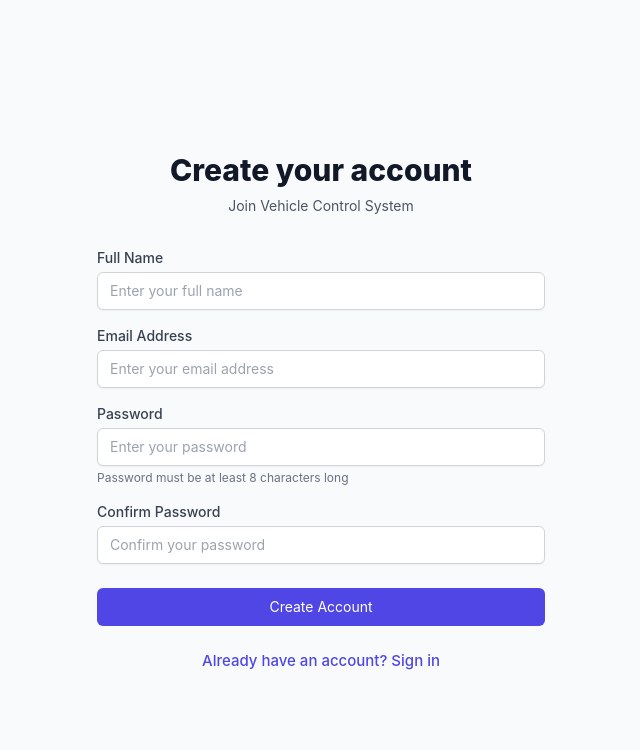
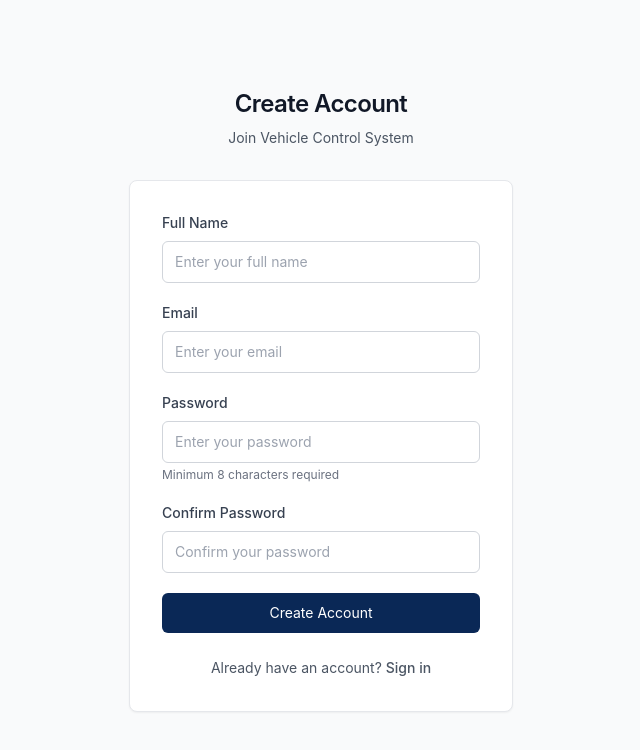
Before and after one commit to sanohind/vecos-frontend, a Vue app: page /register in a window 1280 px wide. Shown: the top 750 px of the page, without its empty margins (319-959 px from the left). Built offline with nearby package versions, Linux system fonts and the light colour scheme.

Commit message:
FIX: login & register design

```diff
--- a/src/views/LoginView.vue
+++ b/src/views/LoginView.vue
@@ -1,82 +1,97 @@
 <!-- src/views/LoginView.vue -->
 <template>
-  <div class="min-h-screen flex items-center justify-center bg-gray-50 py-12 px-4 sm:px-6 lg:px-8">
-    <div class="max-w-md w-full space-y-8">
-      <div>
-        <h2 class="mt-6 text-center text-3xl font-extrabold text-gray-900">
+  <div class="min-h-screen flex items-center justify-center bg-gray-50">
+    <div class="w-full max-w-sm">
+      <!-- Logo Section -->
+      <div class="text-center mb-8">
+        <img :src="sanohLogo" alt="Sanoh" class="h-12 w-auto mx-auto mb-4" />
+        <h1 class="text-2xl font-semibold text-gray-900 tracking-tight">
           Vehicle Control System
-        </h2>
-        <p class="mt-2 text-center text-sm text-gray-600">
-          Sign in to your account
-        </p>
+        </h1>
       </div>
 
-      <form class="mt-8 space-y-6" @submit.prevent="handleLogin">
-        <div class="rounded-md shadow-sm -space-y-px">
+      <!-- Login Form -->
+      <div class="bg-white border border-gray-200 rounded-lg p-8 shadow-sm">
+        <form @submit.prevent="handleLogin" class="space-y-5">
+          <!-- Email Field -->
           <div>
-            <label for="email" class="sr-only">Email address</label>
+            <label for="email" class="block text-sm font-medium text-gray-700 mb-2">
+              Email
+            </label>
             <input
               id="email"
               v-model="form.email"
-              name="email"
               type="email"
               autocomplete="email"
               required
-              class="appearance-none rounded-none relative block w-full px-3 py-2 border border-gray-300 placeholder-gray-500 text-gray-900 rounded-t-md focus:outline-none focus:ring-indigo-500 focus:border-indigo-500 focus:z-10 sm:text-sm"
-              :class="{ 'border-red-500': errors.email }"
-              placeholder="Email address"
+              class="block w-full px-3 py-2.5 border border-gray-300 rounded-md text-sm placeholder-gray-400 focus:outline-none focus:ring-2 focus:border-transparent transition-colors"
+              :class="{ 'border-red-300 focus:ring-red-500': errors.email, 'focus:ring-blue-500': !errors.email }"
+              style="--focus-ring-color: #0A2856;"
+              @focus="$event.target.style.setProperty('--tw-ring-color', '#0A2856')"
+              placeholder="Enter your email"
             />
-            <span v-if="errors.email" class="text-red-500 text-xs mt-1">{{ errors.email[0] }}</span>
+            <p v-if="errors.email" class="text-red-600 text-xs mt-1">
+              {{ errors.email[0] }}
+            </p>
           </div>
 
+          <!-- Password Field -->
           <div>
-            <label for="password" class="sr-only">Password</label>
+            <label for="password" class="block text-sm font-medium text-gray-700 mb-2">
+              Password
+            </label>
             <input
               id="password"
               v-model="form.password"
-              name="password"
               type="password"
               autocomplete="current-password"
               required
-              class="appearance-none rounded-none relative block w-full px-3 py-2 border border-gray-300 placeholder-gray-500 text-gray-900 rounded-b-md focus:outline-none focus:ring-indigo-500 focus:border-indigo-500 focus:z-10 sm:text-sm"
-              :class="{ 'border-red-500': errors.password }"
-              placeholder="Password"
+              class="block w-full px-3 py-2.5 border border-gray-300 rounded-md text-sm placeholder-gray-400 focus:outline-none focus:ring-2 focus:border-transparent transition-colors"
+              :class="{ 'border-red-300 focus:ring-red-500': errors.password, 'focus:ring-blue-500': !errors.password }"
+              style="--focus-ring-color: #0A2856;"
+              @focus="$event.target.style.setProperty('--tw-ring-color', '#0A2856')"
+              placeholder="Enter your password"
             />
-            <span v-if="errors.password" class="text-red-500 text-xs mt-1">{{ errors.password[0] }}</span>
+            <p v-if="errors.password" class="text-red-600 text-xs mt-1">
+              {{ errors.password[0] }}
+            </p>
           </div>
-        </div>
 
-        <!-- Error Message -->
-        <div v-if="errorMessage" class="bg-red-100 border border-red-400 text-red-700 px-4 py-3 rounded">
-          {{ errorMessage }}
-        </div>
+          <!-- Error Message -->
+          <div v-if="errorMessage" class="bg-red-50 border border-red-200 text-red-700 px-4 py-3 rounded-md text-sm">
+            {{ errorMessage }}
+          </div>
 
-        <div>
+          <!-- Submit Button -->
           <button
             type="submit"
             :disabled="loading"
-            class="group relative w-full flex justify-center py-2 px-4 border border-transparent text-sm font-medium rounded-md text-white bg-indigo-600 hover:bg-indigo-700 focus:outline-none focus:ring-2 focus:ring-offset-2 focus:ring-indigo-500 disabled:opacity-50"
+            class="w-full text-white py-2.5 px-4 rounded-md text-sm font-medium focus:outline-none focus:ring-2 focus:ring-offset-2 disabled:opacity-50 disabled:cursor-not-allowed transition-colors"
+            style="background-color: #0A2856; hover:background-color: #083144;"
+            @mouseover="$event.target.style.backgroundColor = '#083144'"
+            @mouseout="$event.target.style.backgroundColor = '#0A2856'"
           >
-            <span v-if="loading">
-              <svg class="animate-spin -ml-1 mr-3 h-5 w-5 text-white" xmlns="http://www.w3.org/2000/svg" fill="none" viewBox="0 0 24 24">
+            <span v-if="loading" class="flex items-center justify-center">
+              <svg class="animate-spin -ml-1 mr-2 h-4 w-4" fill="none" viewBox="0 0 24 24">
                 <circle class="opacity-25" cx="12" cy="12" r="10" stroke="currentColor" stroke-width="4"></circle>
                 <path class="opacity-75" fill="currentColor" d="M4 12a8 8 0 018-8V0C5.373 0 0 5.373 0 12h4zm2 5.291A7.962 7.962 0 014 12H0c0 3.042 1.135 5.824 3 7.938l3-2.647z"></path>
               </svg>
               Signing in...
             </span>
-            <span v-else>Sign in</span>
+            <span v-else>Sign In</span>
           </button>
-        </div>
+        </form>
 
-        <div class="text-center">
+        <!-- Register Link -->
+        <div class="mt-6 text-center">
           <router-link
             to="/register"
-            class="font-medium text-indigo-600 hover:text-indigo-500"
+            class="text-sm text-gray-600 hover:text-gray-900 transition-colors"
           >
-            Don't have an account? Sign up
+            Need an account? <span class="font-medium">Sign up</span>
           </router-link>
         </div>
-      </form>
+      </div>
     </div>
   </div>
 </template>
@@ -85,6 +100,7 @@
 import { ref } from 'vue'
 import { useRouter } from 'vue-router'
 import { useAuthStore } from '@/stores/auth'
+import sanohLogo from '@/assets/sanoh-logo.png'
 
 export default {
   name: 'LoginView',
@@ -115,7 +131,7 @@ export default {
           errorMessage.value = result.message
           errors.value = result.errors || {}
         }
-      } catch (error) {
+      } catch {
         errorMessage.value = 'An unexpected error occurred'
       } finally {
         loading.value = false
@@ -127,7 +143,8 @@ export default {
       errors,
       errorMessage,
       loading,
-      handleLogin
+      handleLogin,
+      sanohLogo
     }
   }
 }
--- a/src/views/RegisterView.vue
+++ b/src/views/RegisterView.vue
@@ -1,117 +1,131 @@
 <!-- src/views/RegisterView.vue -->
 <template>
-  <div class="min-h-screen flex items-center justify-center bg-gray-50 py-12 px-4 sm:px-6 lg:px-8">
-    <div class="max-w-md w-full space-y-8">
-      <div>
-        <h2 class="mt-6 text-center text-3xl font-extrabold text-gray-900">
-          Create your account
-        </h2>
-        <p class="mt-2 text-center text-sm text-gray-600">
+  <div class="min-h-screen flex items-center justify-center bg-gray-50">
+    <div class="w-full max-w-sm">
+      <!-- Header Section -->
+      <div class="text-center mb-8">
+        <h1 class="text-2xl font-semibold text-gray-900 tracking-tight">
+          Create Account
+        </h1>
+        <p class="mt-2 text-sm text-gray-600">
           Join Vehicle Control System
         </p>
       </div>
 
-      <form class="mt-8 space-y-6" @submit.prevent="handleRegister">
-        <div class="space-y-4">
-          <!-- Name -->
+      <!-- Register Form -->
+      <div class="bg-white border border-gray-200 rounded-lg p-8 shadow-sm">
+        <form @submit.prevent="handleRegister" class="space-y-5">
+          <!-- Name Field -->
           <div>
-            <label for="name" class="block text-sm font-medium text-gray-700">
+            <label for="name" class="block text-sm font-medium text-gray-700 mb-2">
               Full Name
             </label>
             <input
               id="name"
               v-model="form.name"
-              name="name"
               type="text"
               required
-              class="mt-1 block w-full px-3 py-2 border border-gray-300 rounded-md shadow-sm placeholder-gray-400 focus:outline-none focus:ring-indigo-500 focus:border-indigo-500 sm:text-sm"
-              :class="{ 'border-red-500': errors.name }"
+              class="block w-full px-3 py-2.5 border border-gray-300 rounded-md text-sm placeholder-gray-400 focus:outline-none focus:ring-2 focus:border-transparent transition-colors"
+              :class="{ 'border-red-300 focus:ring-red-500': errors.name }"
+              style="--focus-ring-color: #0A2856;"
+              @focus="$event.target.style.setProperty('--tw-ring-color', '#0A2856')"
               placeholder="Enter your full name"
             />
-            <span v-if="errors.name" class="text-red-500 text-xs mt-1">{{ errors.name[0] }}</span>
+            <p v-if="errors.name" class="text-red-600 text-xs mt-1">
+              {{ errors.name[0] }}
+            </p>
           </div>
 
-          <!-- Email -->
+          <!-- Email Field -->
           <div>
-            <label for="email" class="block text-sm font-medium text-gray-700">
-              Email Address
+            <label for="email" class="block text-sm font-medium text-gray-700 mb-2">
+              Email
             </label>
             <input
               id="email"
               v-model="form.email"
-              name="email"
               type="email"
               autocomplete="email"
               required
-              class="mt-1 block w-full px-3 py-2 border border-gray-300 rounded-md shadow-sm placeholder-gray-400 focus:outline-none focus:ring-indigo-500 focus:border-indigo-500 sm:text-sm"
-              :class="{ 'border-red-500': errors.email }"
-              placeholder="Enter your email address"
+              class="block w-full px-3 py-2.5 border border-gray-300 rounded-md text-sm placeholder-gray-400 focus:outline-none focus:ring-2 focus:border-transparent transition-colors"
+              :class="{ 'border-red-300 focus:ring-red-500': errors.email }"
+              style="--focus-ring-color: #0A2856;"
+              @focus="$event.target.style.setProperty('--tw-ring-color', '#0A2856')"
+              placeholder="Enter your email"
             />
-            <span v-if="errors.email" class="text-red-500 text-xs mt-1">{{ errors.email[0] }}</span>
+            <p v-if="errors.email" class="text-red-600 text-xs mt-1">
+              {{ errors.email[0] }}
+            </p>
           </div>
 
-          <!-- Password -->
+          <!-- Password Field -->
           <div>
-            <label for="password" class="block text-sm font-medium text-gray-700">
+            <label for="password" class="block text-sm font-medium text-gray-700 mb-2">
               Password
             </label>
             <input
               id="password"
               v-model="form.password"
-              name="password"
               type="password"
               autocomplete="new-password"
               required
-              class="mt-1 block w-full px-3 py-2 border border-gray-300 rounded-md shadow-sm placeholder-gray-400 focus:outline-none focus:ring-indigo-500 focus:border-indigo-500 sm:text-sm"
-              :class="{ 'border-red-500': errors.password }"
+              class="block w-full px-3 py-2.5 border border-gray-300 rounded-md text-sm placeholder-gray-400 focus:outline-none focus:ring-2 focus:border-transparent transition-colors"
+              :class="{ 'border-red-300 focus:ring-red-500': errors.password }"
+              style="--focus-ring-color: #0A2856;"
+              @focus="$event.target.style.setProperty('--tw-ring-color', '#0A2856')"
               placeholder="Enter your password"
             />
-            <span v-if="errors.password" class="text-red-500 text-xs mt-1">{{ errors.password[0] }}</span>
-            <p class="mt-1 text-xs text-gray-500">
-              Password must be at least 8 characters long
+            <p v-if="errors.password" class="text-red-600 text-xs mt-1">
+              {{ errors.password[0] }}
+            </p>
+            <p class="text-gray-500 text-xs mt-1">
+              Minimum 8 characters required
             </p>
           </div>
 
-          <!-- Confirm Password -->
+          <!-- Confirm Password Field -->
           <div>
-            <label for="password_confirmation" class="block text-sm font-medium text-gray-700">
+            <label for="password_confirmation" class="block text-sm font-medium text-gray-700 mb-2">
               Confirm Password
             </label>
             <input
               id="password_confirmation"
               v-model="form.password_confirmation"
-              name="password_confirmation"
               type="password"
               autocomplete="new-password"
               required
-              class="mt-1 block w-full px-3 py-2 border border-gray-300 rounded-md shadow-sm placeholder-gray-400 focus:outline-none focus:ring-indigo-500 focus:border-indigo-500 sm:text-sm"
-              :class="{ 'border-red-500': errors.password_confirmation }"
+              class="block w-full px-3 py-2.5 border border-gray-300 rounded-md text-sm placeholder-gray-400 focus:outline-none focus:ring-2 focus:border-transparent transition-colors"
+              :class="{ 'border-red-300 focus:ring-red-500': errors.password_confirmation }"
+              style="--focus-ring-color: #0A2856;"
+              @focus="$event.target.style.setProperty('--tw-ring-color', '#0A2856')"
               placeholder="Confirm your password"
             />
-            <span v-if="errors.password_confirmation" class="text-red-500 text-xs mt-1">
+            <p v-if="errors.password_confirmation" class="text-red-600 text-xs mt-1">
               {{ errors.password_confirmation[0] }}
-            </span>
-          </div>
+            </p>
           </div>
 
           <!-- Error Message -->
-        <div v-if="errorMessage" class="bg-red-100 border border-red-400 text-red-700 px-4 py-3 rounded">
+          <div v-if="errorMessage" class="bg-red-50 border border-red-200 text-red-700 px-4 py-3 rounded-md text-sm">
             {{ errorMessage }}
           </div>
 
           <!-- Success Message -->
-        <div v-if="successMessage" class="bg-green-100 border border-green-400 text-green-700 px-4 py-3 rounded">
+          <div v-if="successMessage" class="bg-green-50 border border-green-200 text-green-700 px-4 py-3 rounded-md text-sm">
             {{ successMessage }}
           </div>
 
-        <div>
+          <!-- Submit Button -->
           <button
             type="submit"
             :disabled="loading"
-            class="group relative w-full flex justify-center py-2 px-4 border border-transparent text-sm font-medium rounded-md text-white bg-indigo-600 hover:bg-indigo-700 focus:outline-none focus:ring-2 focus:ring-offset-2 focus:ring-indigo-500 disabled:opacity-50"
+            class="w-full text-white py-2.5 px-4 rounded-md text-sm font-medium focus:outline-none focus:ring-2 focus:ring-offset-2 disabled:opacity-50 disabled:cursor-not-allowed transition-colors"
+            style="background-color: #0A2856; hover:background-color: #083144;"
+            @mouseover="$event.target.style.backgroundColor = '#083144'"
+            @mouseout="$event.target.style.backgroundColor = '#0A2856'"
           >
-            <span v-if="loading">
-              <svg class="animate-spin -ml-1 mr-3 h-5 w-5 text-white" xmlns="http://www.w3.org/2000/svg" fill="none" viewBox="0 0 24 24">
+            <span v-if="loading" class="flex items-center justify-center">
+              <svg class="animate-spin -ml-1 mr-2 h-4 w-4" fill="none" viewBox="0 0 24 24">
                 <circle class="opacity-25" cx="12" cy="12" r="10" stroke="currentColor" stroke-width="4"></circle>
                 <path class="opacity-75" fill="currentColor" d="M4 12a8 8 0 018-8V0C5.373 0 0 5.373 0 12h4zm2 5.291A7.962 7.962 0 014 12H0c0 3.042 1.135 5.824 3 7.938l3-2.647z"></path>
               </svg>
@@ -119,17 +133,18 @@
             </span>
             <span v-else>Create Account</span>
           </button>
-        </div>
+        </form>
 
-        <div class="text-center">
+        <!-- Login Link -->
+        <div class="mt-6 text-center">
           <router-link
             to="/login"
-            class="font-medium text-indigo-600 hover:text-indigo-500"
+            class="text-sm text-gray-600 hover:text-gray-900 transition-colors"
           >
-            Already have an account? Sign in
+            Already have an account? <span class="font-medium">Sign in</span>
           </router-link>
         </div>
-      </form>
+      </div>
     </div>
   </div>
 </template>
```
Lines whose indentation alone changed are shown as unchanged.
